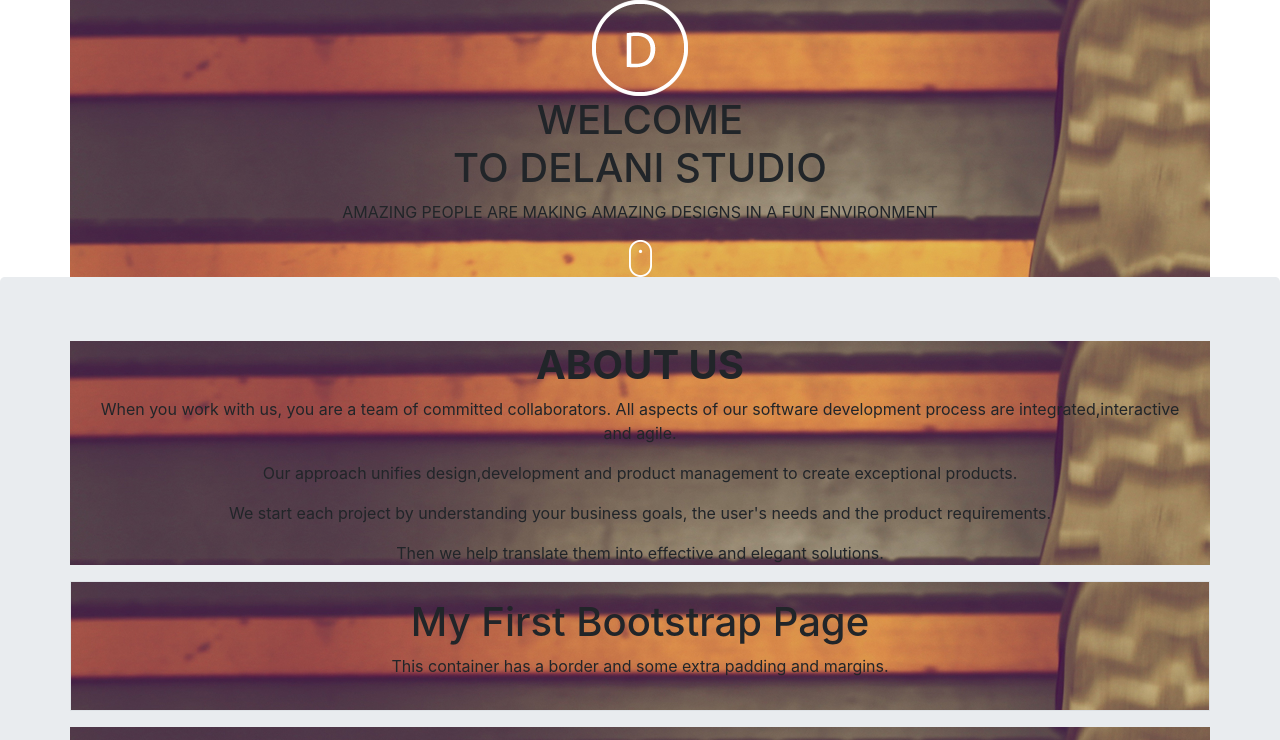
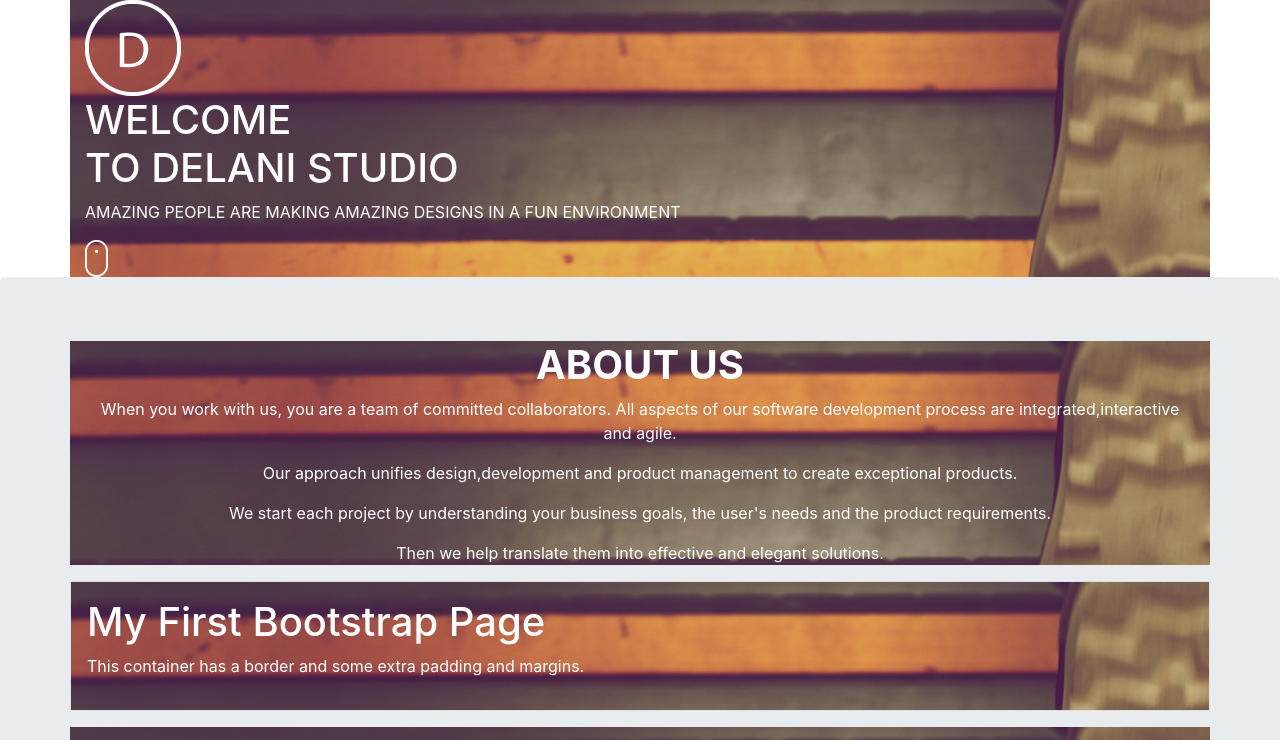
Before and after one commit to Susan-Kathoni/Delani-Studio, a plain HTML site: page index.html in a window 1280 px wide. Shown: the top 740 px of the page. Drawn offline with nearby package versions, Linux system fonts and the light colour scheme.

Commit message:
formatting background image

```diff
--- a/CSS/styles.css
+++ b/CSS/styles.css
@@ -1,6 +1,8 @@
 .container {
   background-image: url("../images/assets/backgrounds/h_img.jpg");
+  background-size: 100% 100%
   text-align: center;
+  color: white;
 }
 
 .centered {
```
